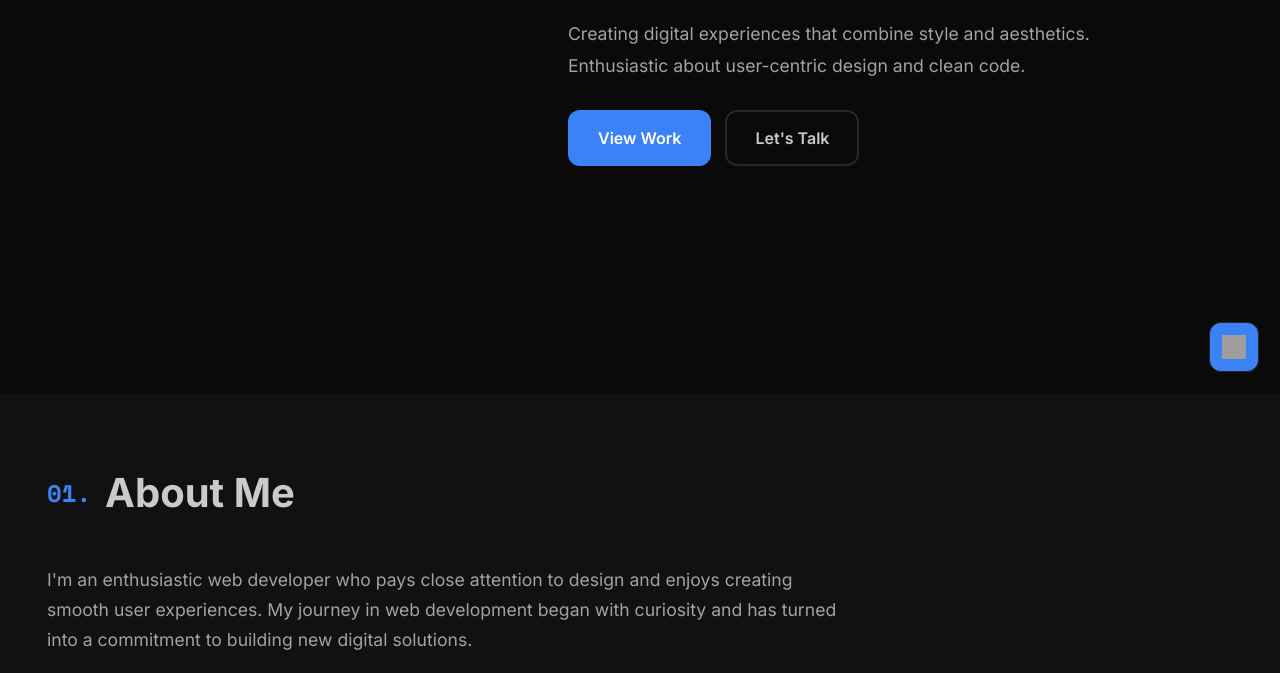
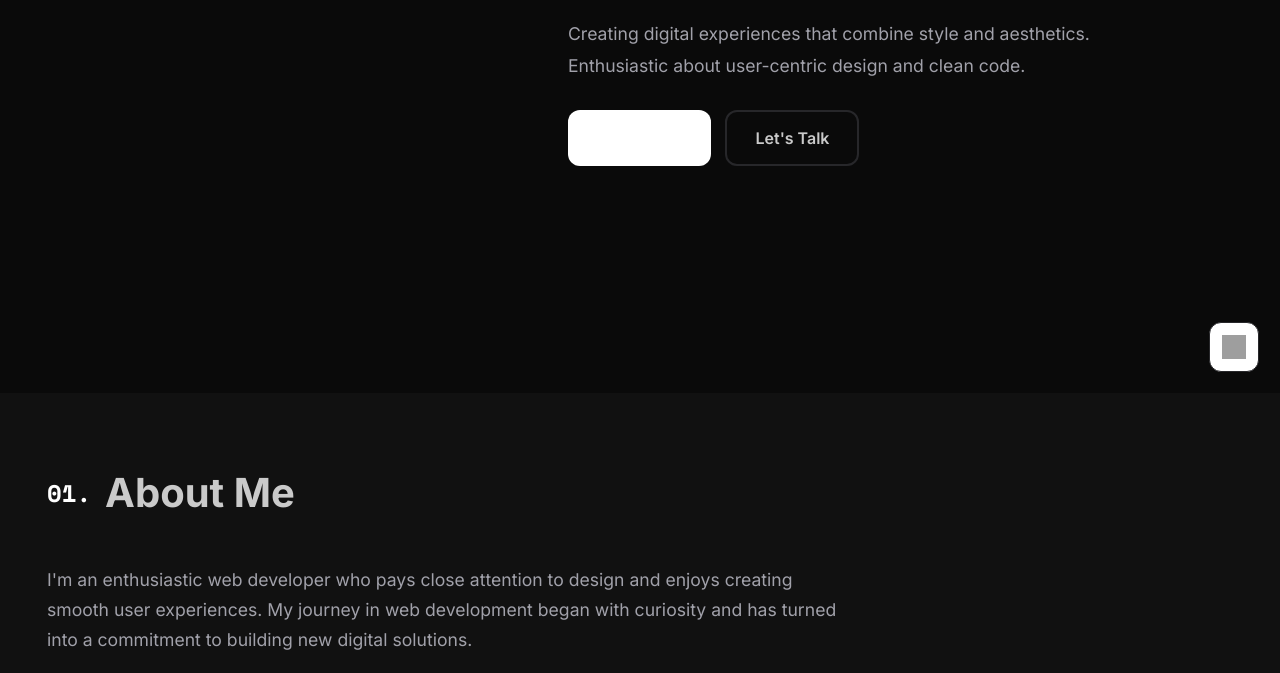
Before and after one commit to Rithwik4926/Portfolio, a plain HTML site: page index.html in a window 1280 px wide. Shown: the part 407-1080 px from the top of the page. Drawn offline with nearby package versions, Linux system fonts and the light colour scheme; grey boxes are pictures that could not be loaded.

```diff
--- a/style.css
+++ b/style.css
@@ -3,8 +3,8 @@
   --color-bg-secondary: #111111;
   --color-text: #cacaca;
   --color-text-secondary: #a1a1aa;
-  --color-accent: #3b82f6;
-  --color-accent-hover: #2563eb;
+  --color-accent: #ffffff;
+  --color-accent-hover: #ffd900;
   --color-border: #27272a;
   --color-success: #22c55e;
   --spacing: 7px;
```
